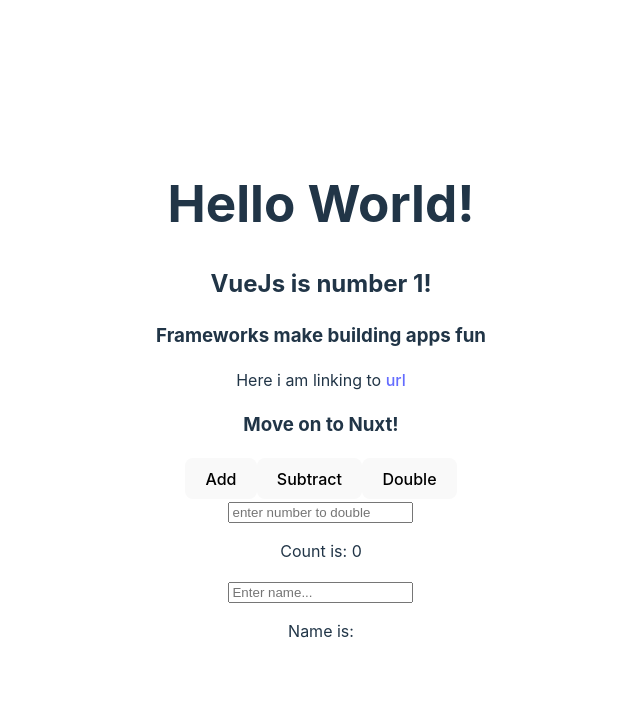
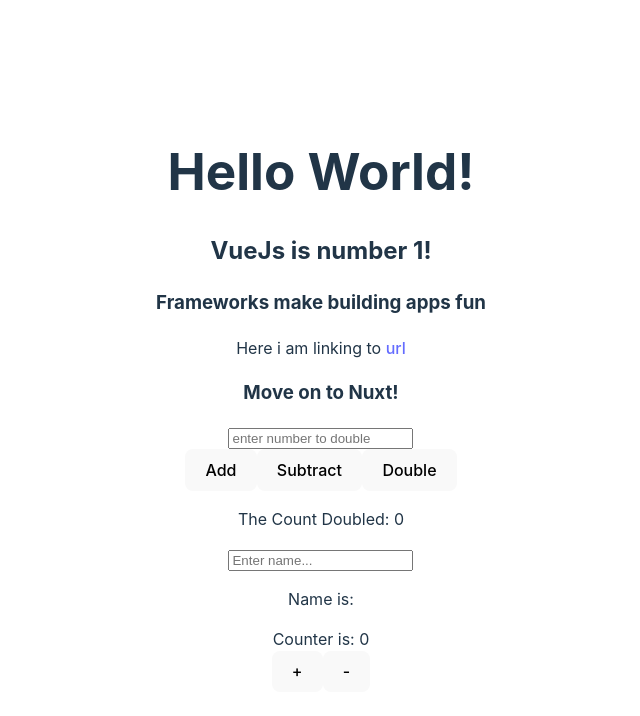
Before and after one commit to Vahe-Sevachyan/vuejs-code-examples, a Vue app: page / in a window 1280 px wide. Shown: the top 716 px of the page, without its empty margins (319-959 px from the left). Built offline with nearby package versions, Linux system fonts and the light colour scheme.

Commit message:
added new counter functionality to event component

```diff
--- a/src/App.vue
+++ b/src/App.vue
@@ -1,11 +1,13 @@
 <script setup>
 import InterpolationDataBinding from "./components/InterpolationDataBinding.vue";
 import Events from "./components/Events.vue";
+import Counter from "./components/Counter.vue";
 </script>
 
 <template>
   <InterpolationDataBinding />
   <Events />
+  <Counter />
 </template>
 
 <style scoped>
--- /dev/null
+++ b/src/components/Counter.vue
@@ -0,0 +1,23 @@
+<template>
+  <div>Counter is: {{ counter }}</div>
+  <button v-on:click="add">+</button>
+  <button v-on:click="minus">-</button>
+</template>
+<script>
+export default {
+  data() {
+    return {
+      counter: 0,
+    };
+  },
+  methods: {
+    add() {
+      this.counter++;
+    },
+    minus() {
+      this.counter--;
+    },
+  },
+};
+</script>
+<style lang=""></style>
--- a/src/components/Events.vue
+++ b/src/components/Events.vue
@@ -1,14 +1,16 @@
 <template>
   <div>
+    <input
+      v-on:input="setValue"
+      type="text"
+      placeholder="enter number to double"
+    />
+    <br />
     <button v-on:click="add()">Add</button>
     <button v-on:click="subtract()">Subtract</button>
     <button v-on:click="double()">Double</button><br />
-    <input
-      v-on:input="setName"
-      type="text"
-      placeholder="enter number to double"
-    />
-    <p>Count is: {{ counter }}</p>
+
+    <p>The Count Doubled: {{ counter }}</p>
 
     <input v-on:input="setName" type="text" placeholder="Enter name..." />
     <p>Name is: {{ name }}</p>
@@ -31,14 +33,15 @@
       return this.counter--;
     },
 
-    setName(event) {
+    setValue(event) {
       this.doubleVal = event.target.value;
     },
     double() {
-      this.counter = this.doubleVal * 2;
-    },
-    setName(event) {
-      this.name = event.target.value;
+      if (this.counter === 0) {
+        this.counter = this.doubleVal * 2;
+      } else {
+        this.counter = this.counter * 2;
+      }
     },
   },
 };
```
